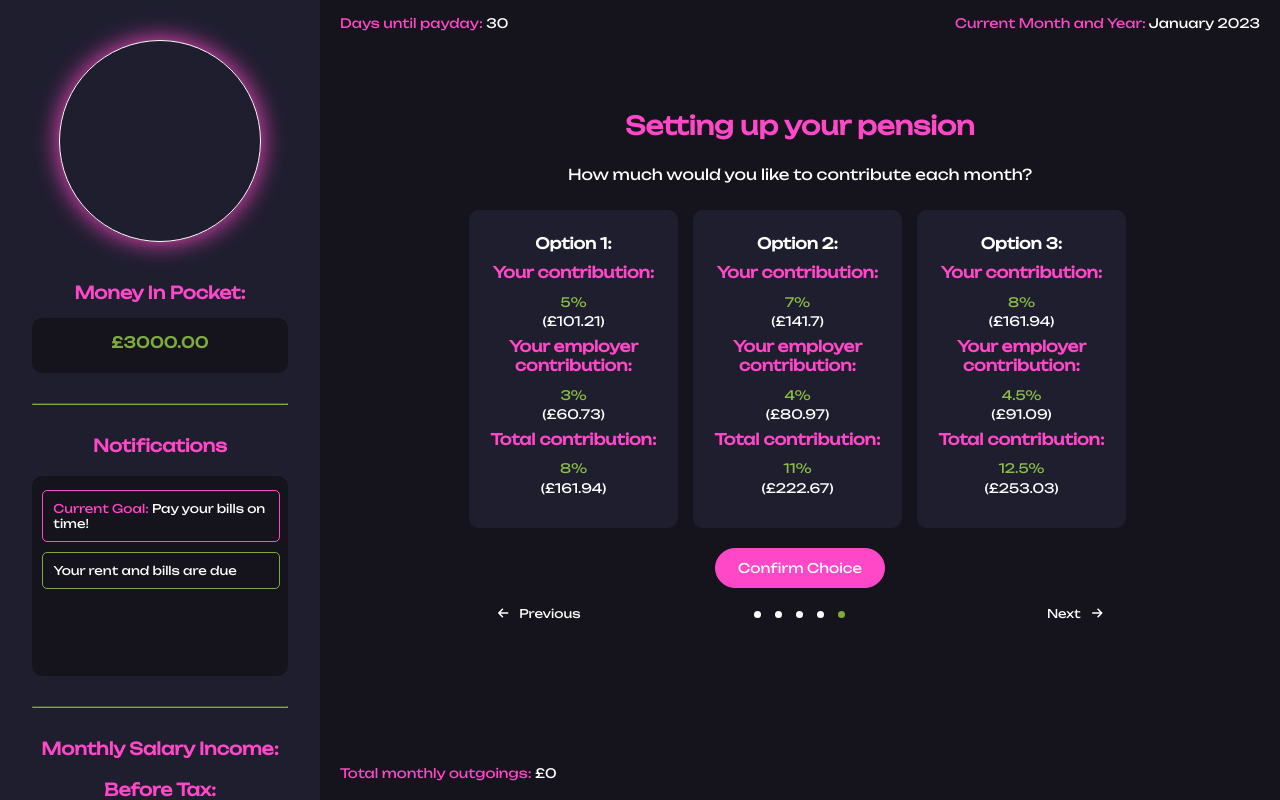
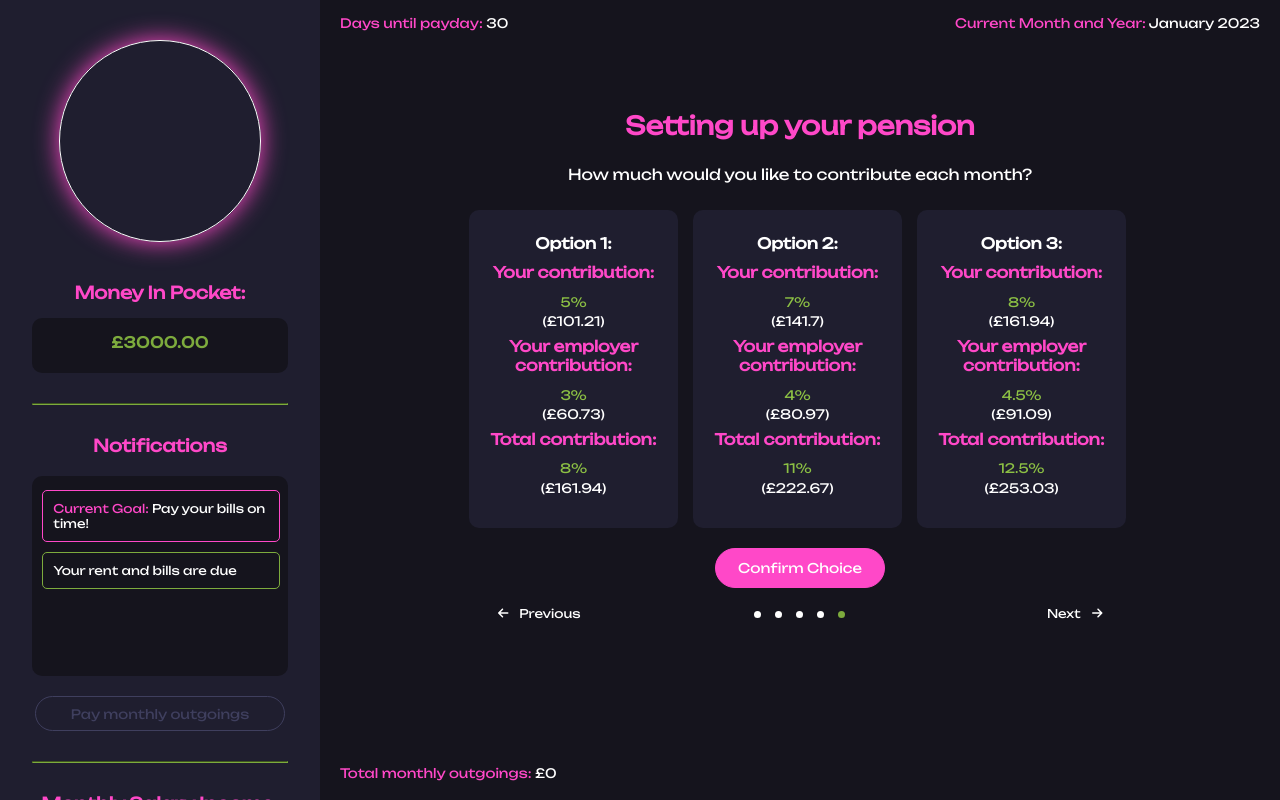
Before and after one commit to lucyscanlon/FinanceGame, a Vue app: page / in a window 1280 px wide. Built offline with nearby package versions, Linux system fonts and the light colour scheme; a web font is replaced by a local one.

Commit message:
added the pay monthly outgoings button

```diff
--- a/src/components/CharacterSidebar/GameNotifications.vue
+++ b/src/components/CharacterSidebar/GameNotifications.vue
@@ -20,6 +20,9 @@ The parent of this component:
                 </div>
             </div>
         </div>
+        <div class="pay-monthly-outgoings-container pay-monthly-inactive">
+                <button>Pay monthly outgoings</button>
+            </div>
         <hr>
     </div>
 </template>
--- a/src/styles/style.css
+++ b/src/styles/style.css
@@ -168,8 +168,46 @@ body {
   margin: 0 auto;
 }
 
+.pay-monthly-outgoings-container {
+  text-align: center;
+  padding-top: 20px;
+}
+
+.pay-monthly-outgoings-container button {
+  width: 250px;
+  background-color: #FF48C8;
+  height: 35px;
+  border-radius: 20px;
+  border: solid 1px #FF48C8;
+  font-family: unbounded-reg;
+  color: white;
+  font-size: 13px;
+
+}
+
+.pay-monthly-outgoings-container button:hover {
+  background-color: #1F1E2F;
+  border: solid 1px white;
+  transition-duration: 0.5s;
+  cursor: pointer;
+}
+
+.pay-monthly-inactive button {
+  color: #3F3F5E;
+  border: solid 1px #3F3F5E;
+  background-color: #1F1E2F;
+}
+
+.pay-monthly-inactive button:hover {
+  color: #3F3F5E;
+  border: solid 1px #3F3F5E;
+  background-color: #1F1E2F;
+  cursor:auto;
+}
+
 .notifications-current-focus {
   border: 1px solid #FF48C8;
+  transition-duration: 0.5s;
 }
 
 .livingstatsdisplay {
```
